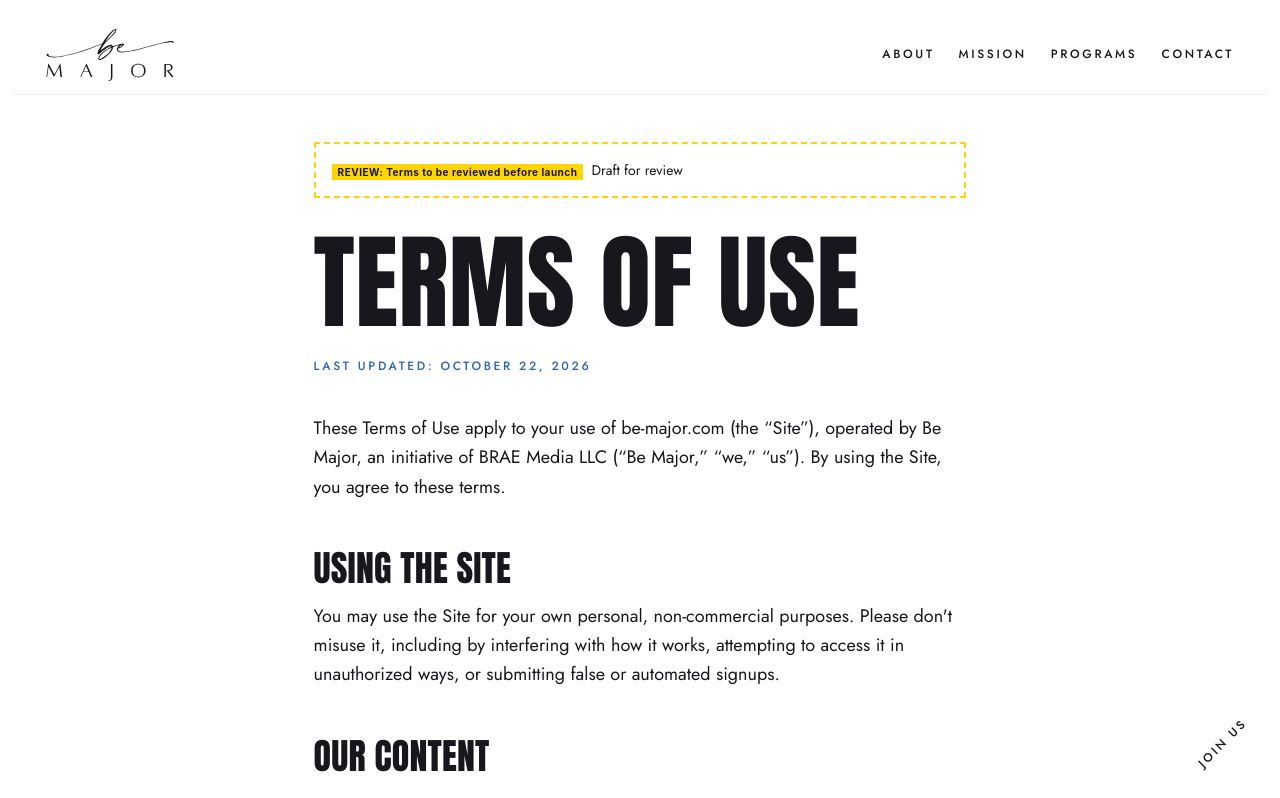
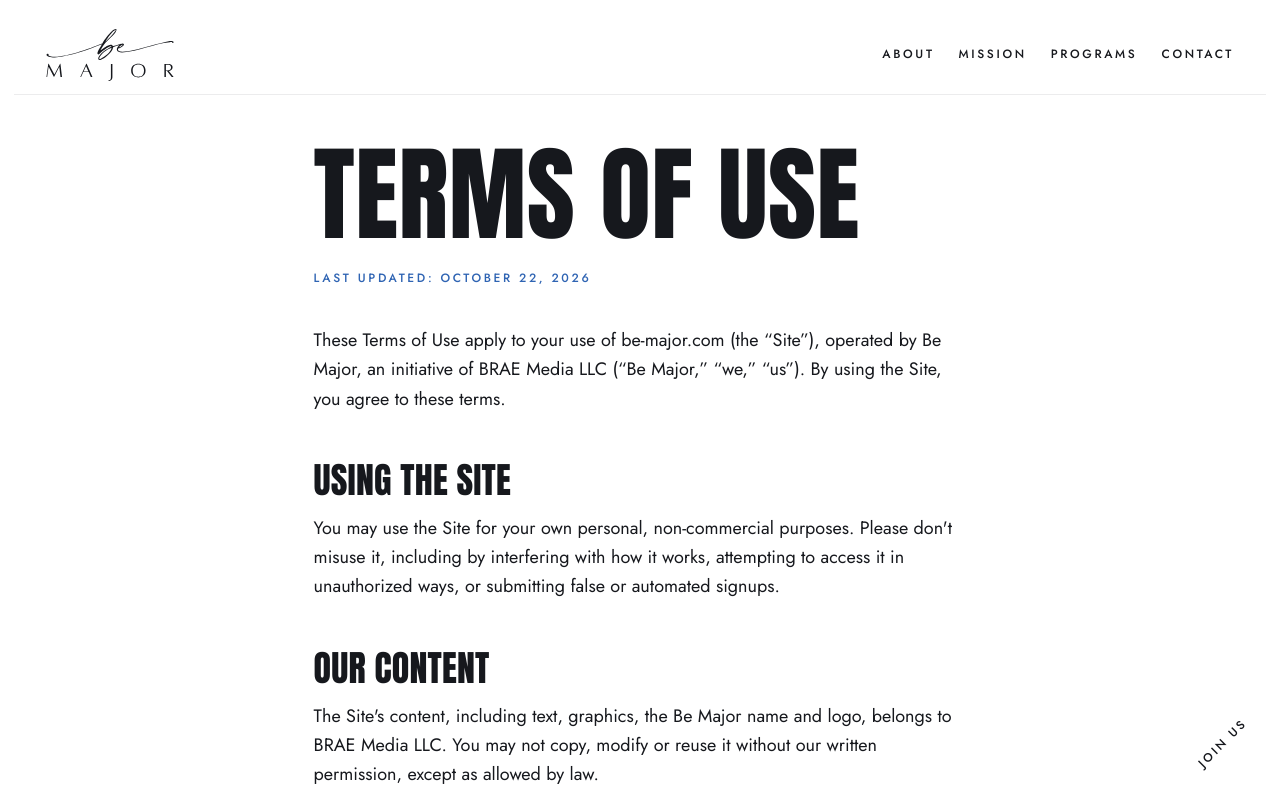
Before and after one commit to Bluhonei/Be-Major, a Next.js app: page /terms in a window 1280 px wide. Shown: the top 798 px of the page. Built offline with nearby package versions, Linux system fonts and the light colour scheme.

Commit message:
Legal pages approved: remove DRAFT banners
Co-Authored-By: Claude Opus 5.5 <noreply@anthropic.com>
Claude-Session: https://claude.ai/code/session_01SuC8X7D7SbMb3Ypae7t2j5

```diff
--- a/content/site.ts
+++ b/content/site.ts
@@ -210,9 +210,10 @@ export const footer = {
   terms: { label: "Terms", href: "/terms" },
 };
 
-// Legal pages. Drafted from what the site actually does (signup form to
-// Flodesk, Vercel hosting, no analytics, no cookies). The `draft` flag
-// keeps the DRAFT banner up and blocks launch until Brae's review is done.
+// Legal pages, written from what the site actually does (signup form to
+// Flodesk, Vercel hosting, no analytics, no cookies). Approved by Brae on
+// Oct 22, 2026. For a future revision, set `draft` to a flagged() value:
+// it shows a DRAFT banner and blocks a launched build until cleared.
 // Rendered in order: paragraphs, then list, then after, then address.
 export type LegalSection = {
   heading: string;
@@ -238,7 +239,6 @@ export const privacy: LegalPage = {
   title: "Privacy Policy",
   description: "How Be Major collects, uses and protects the information you share with us.",
   updated: LEGAL_UPDATED,
-  draft: flagged("review", "Draft for review", "Privacy policy to be reviewed before launch"),
   intro: [
     `This Privacy Policy explains what information ${OPERATOR} (“Be Major,” “we,” “us”) collects through be-major.com (the “Site”), how we use it, and the choices you have. We keep this short because the Site collects very little.`,
   ],
@@ -325,7 +325,6 @@ export const terms: LegalPage = {
   title: "Terms of Use",
   description: "The terms that apply when you use be-major.com.",
   updated: LEGAL_UPDATED,
-  draft: flagged("review", "Draft for review", "Terms to be reviewed before launch"),
   intro: [
     `These Terms of Use apply to your use of be-major.com (the “Site”), operated by ${OPERATOR} (“Be Major,” “we,” “us”). By using the Site, you agree to these terms.`,
   ],
```
